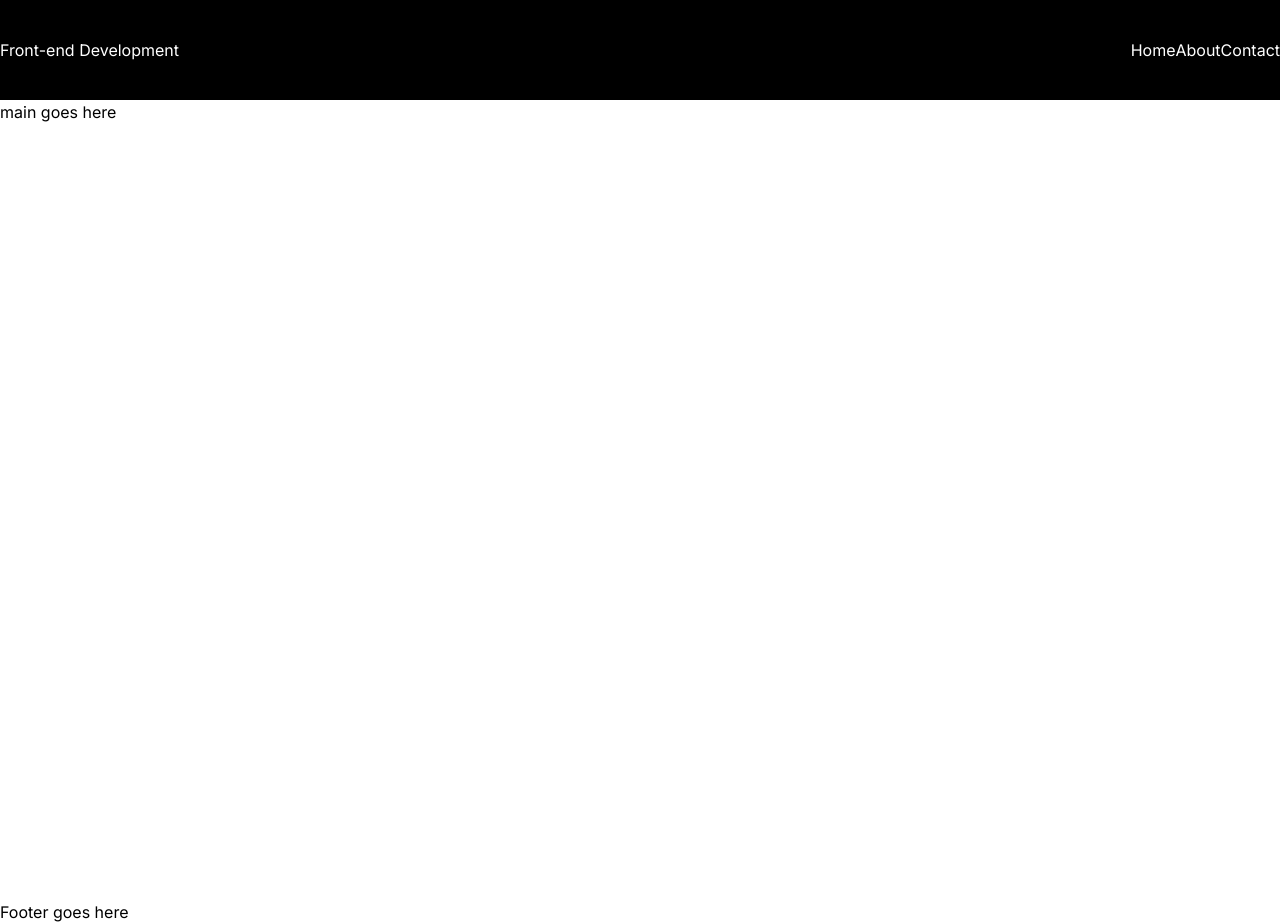
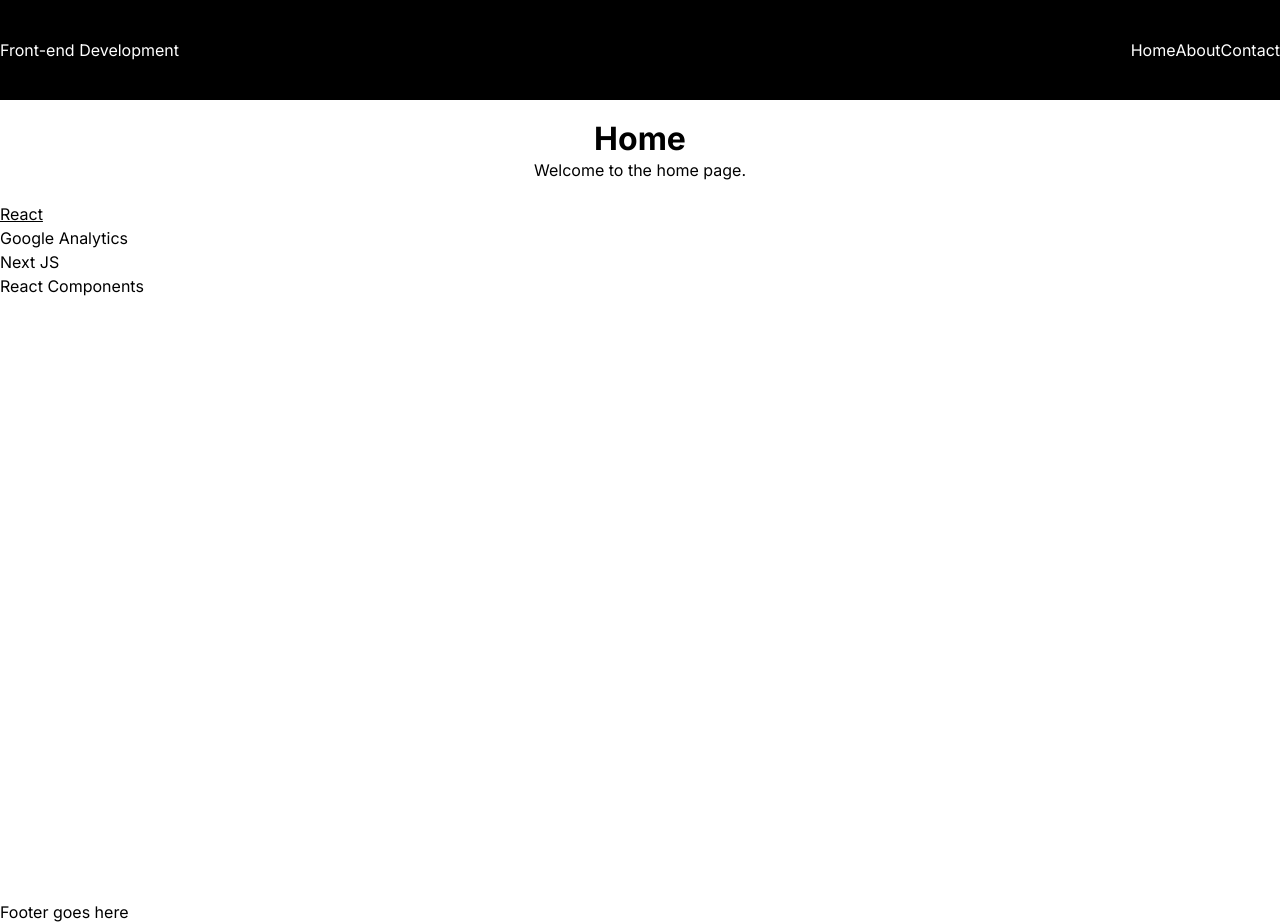
Before and after one commit to ammojest/front-end-development, a Next.js app: page / in a window 1280 px wide. Built offline with nearby package versions, Linux system fonts and the light colour scheme.

Commit message:
homepage holding content

```diff
--- a/src/app/page.tsx
+++ b/src/app/page.tsx
@@ -1,5 +1,32 @@
-import Image from "next/image";
+import Link from "next/link";
 
 export default function Home() {
-  return <main>main goes here</main>;
+  return (
+    <div className="flex justify-center min-h-screen">
+      <main className="w-full max-w-7xl">
+        <div className="flex justify-center flex-col items-center my-5">
+          <h1>Home</h1>
+          <p>Welcome to the home page.</p>
+        </div>
+        <div>
+          <ul>
+            <li>
+              <Link href="/guides/react" className="underline">
+                React
+              </Link>
+            </li>
+            <li>
+              <Link href="/guides/google-analytics">Google Analytics</Link>
+            </li>
+            <li>
+              <Link href="/guides/next">Next JS</Link>
+            </li>
+            <li>
+              <Link href="/guides/react/components">React Components</Link>
+            </li>
+          </ul>
+        </div>
+      </main>
+    </div>
+  );
 }
```
